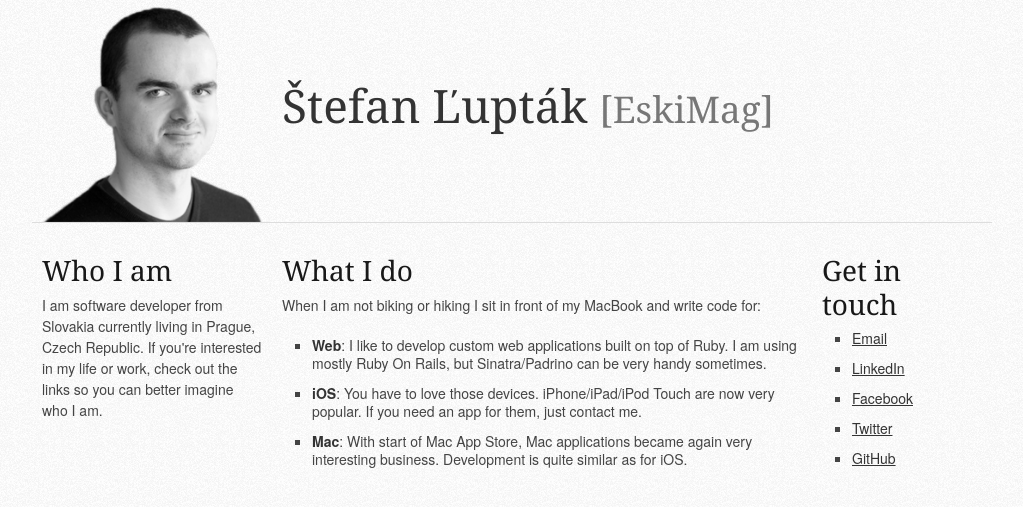
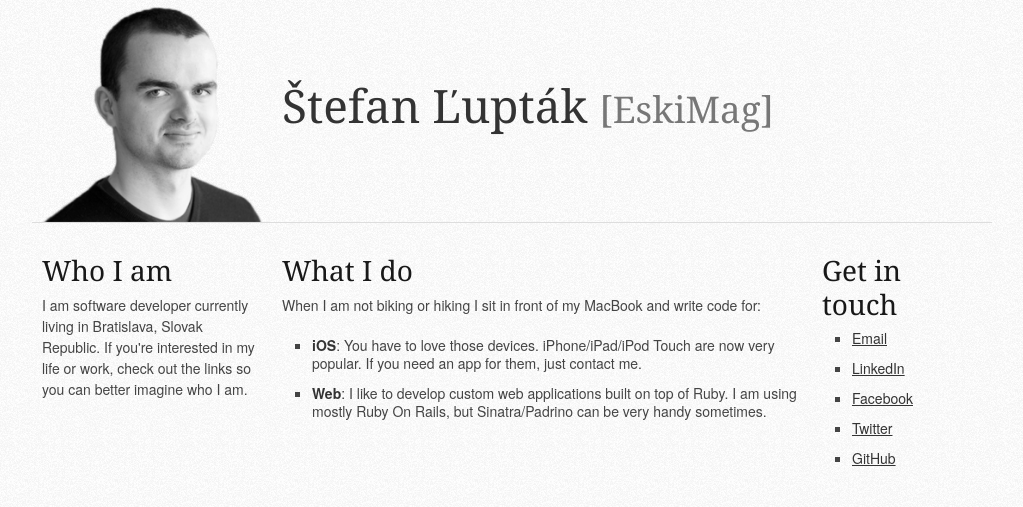
Before and after one commit to stefanluptak/eskimag.github.com, a Jekyll site: the page index.html, which Jekyll copies as it is, in a window 1280 px wide. Shown: the top 507 px of the page, without its empty margins (128-1151 px from the left). Built offline with Jekyll 4.4.1, drawn with Linux system fonts in a browser that asks for light colours; nearby versions of some CDN libraries.

```diff
--- a/index.html
+++ b/index.html
@@ -1,30 +1,53 @@
----
-layout: default
-title: Štefan Ľupták [EskiMag]
-index: true
----
+<!doctype html>
+	<!--[if lt IE 7 ]><html class="ie ie6" lang="en"> <![endif]-->
+	<!--[if IE 7 ]><html class="ie ie7" lang="en"> <![endif]-->
+	<!--[if IE 8 ]><html class="ie ie8" lang="en"> <![endif]-->
+	<!--[if (gte IE 9)|!(IE)]><!-->   <html lang="en"> <!--<![endif]-->
+
+	<head>
+
+	  <meta charset="utf-8" />
+	  <meta http-equiv="X-UA-Compatible" content="IE=edge,chrome=1">  <!-- Force Latest IE rendering engine -->
+	  <title>Štefan Ľupták [EskiMag]</title>
+	  <meta name="description" content="My online profile.">
+	  <meta name="author" content="Štefan Ľupták [EskiMag]">
+	  <!--[if lt IE 9]>
+	    <script src="http://html5shim.googlecode.com/svn/trunk/html5.js"></script>
+	  <![endif]-->
+
+	  <meta name="viewport" content="width=device-width, initial-scale=1, maximum-scale=1" />
+
+	  <link rel="stylesheet" href="/stylesheets/base.css">
+	  <link rel="stylesheet" href="/stylesheets/skeleton.css">
+	  <link rel="stylesheet" href="/stylesheets/layout.css">
+	  <link rel="stylesheet" href="/stylesheets/eskimag.css">
+
+	</head>
+	<body>
+
+	  <div class="container">
+		<div class="four columns">
+		  <img src="/images/ja.png" class="float-left" alt="My photo">
+		</div>
+
+		<div class="twelve columns">
+		  <h1 class="remove-bottom header-index"><a href="/">Štefan Ľupták <small>[EskiMag]</small></a></h1>
+		</div>
+
+	    <hr>
+
 		<div class="four columns">
 			<h3>Who I am</h3>
-	<p>I am software developer from Slovakia currently living in Prague, Czech Republic. If you're interested in my life or work, check out the links so you can better imagine who I am.</p>
+			<p>I am software developer currently living in Bratislava, Slovak Republic. If you're interested in my life or work, check out the links so you can better imagine who I am.</p>
 		</div>
 
 		<div class="nine columns">
 			<h3>What I do</h3>
 			<p>When I am not biking or hiking I sit in front of my MacBook and write code for:</p>
 			<ul class="square">
+				<li><strong>iOS</strong>: You have to love those devices. iPhone/iPad/iPod Touch are now very popular. If you need an app for them, just contact me.</li>
 				<li><strong>Web</strong>: I like to develop custom web applications built on top of Ruby. I am using mostly Ruby On Rails, but Sinatra/Padrino can be very handy sometimes.</li>
-		<li><strong>iOS</strong>: You have to love those devices. iPhone/iPad/iPod Touch are now very popular. If you need an app for them, just contact me.</li>
-		<li><strong>Mac</strong>: With start of Mac App Store, Mac applications became again very interesting business. Development is quite similar as for iOS.</li>
 			</ul>
-
-  {% if site.posts != empty %}
-    <h3>Blog Posts</h3>
-    <ul class="posts">
-      {% for post in site.posts %}
-        <li><span>{{ post.date | date_to_string }}</span> &raquo; <a href="{{ post.url }}">{{ post.title }}</a></li>
-      {% endfor %}
-    </ul>
-  {% endif %}
 		</div>
 
 		<div class="three columns">
```
Also changed, not shown: other parts of index.html (+19 -0 lines). Lines whose indentation alone changed are shown as unchanged.
